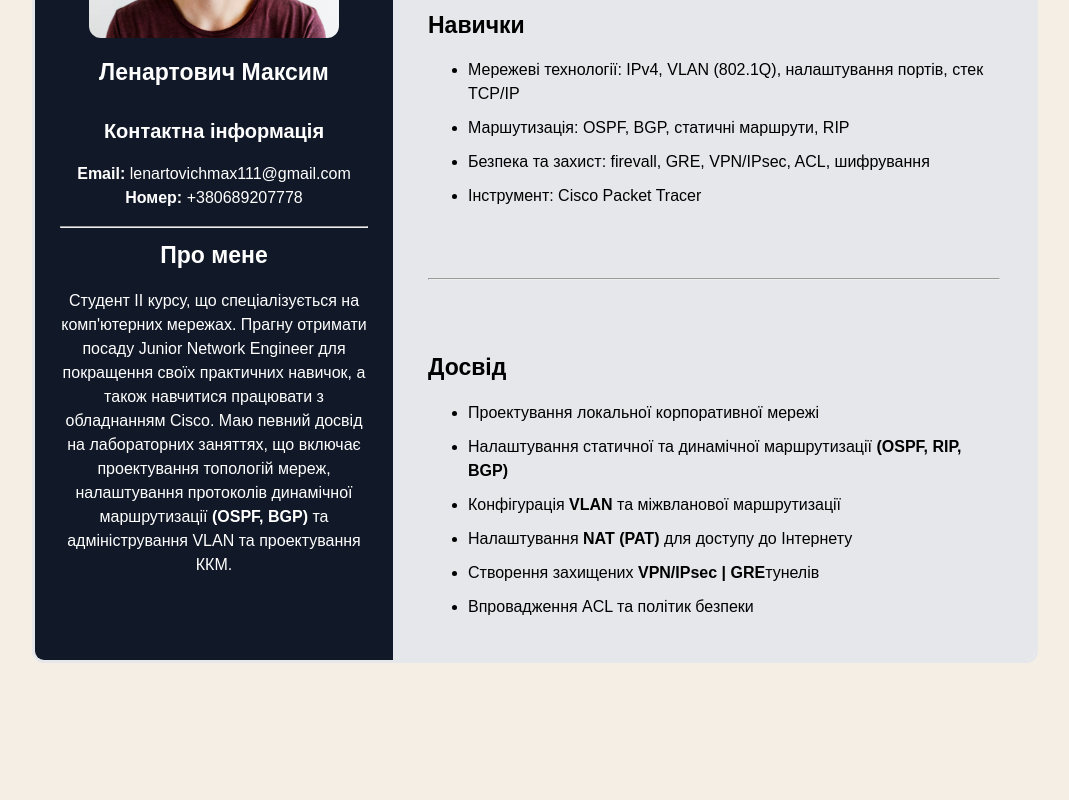
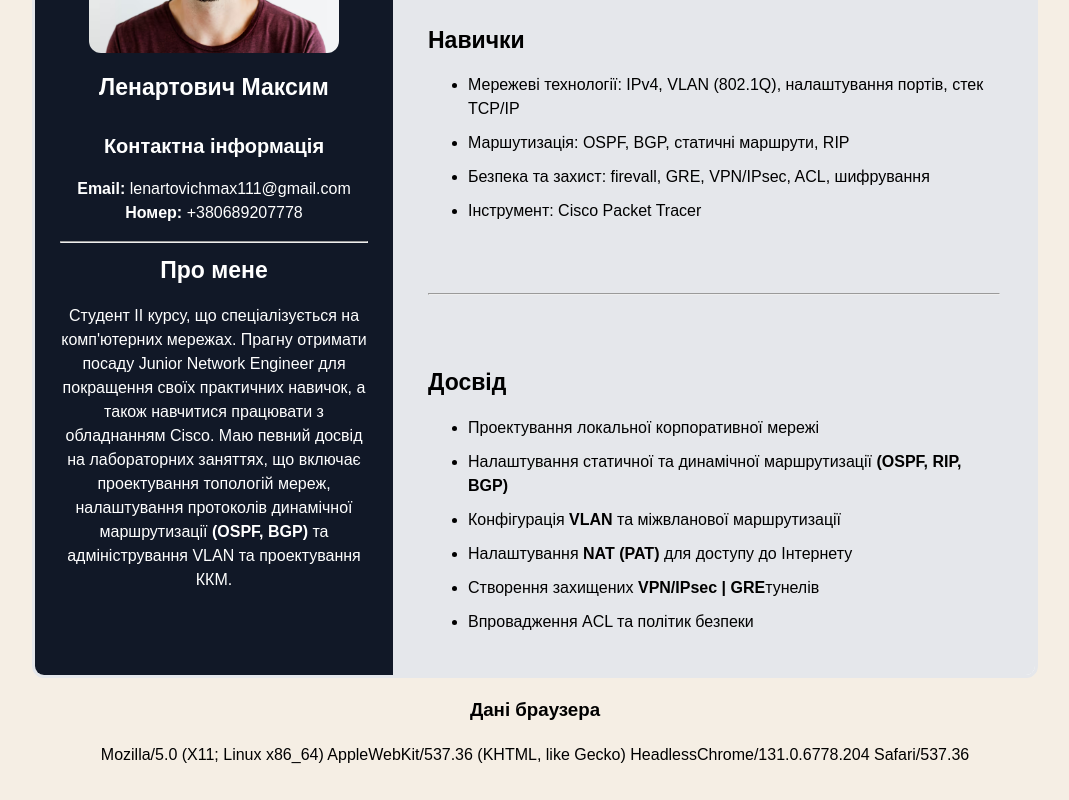
Before and after one commit to lenartovichmax111-glitch/veb, a plain HTML site: page index.html in a window 1280 px wide. Shown: the part 313-1113 px from the top of the page, without its empty margins (105-1174 px from the left). Before the commit the page ends 994 px from the top, so only its background shows below. Drawn offline with Linux system fonts and the light colour scheme.

Commit message:
localstor

```diff
--- a/index.html
+++ b/index.html
@@ -59,6 +59,11 @@
 
     </div>
 
+    <footer id="footer">
+        <h3>Дані браузера</h3>
+        <span id="footer-info"></span>
+    </footer>
 
+    <script src="script.js"></script>
 </body>
 </html>
--- /dev/null
+++ b/script.js
@@ -0,0 +1,6 @@
+let info = navigator.userAgent;
+localStorage.setItem("infoBrowzer", info);
+
+let footer = document.getElementById("footer-info");
+let iB = localStorage.getItem("infoBrowzer");
+footer.innerText = iB;
--- a/style.css
+++ b/style.css
@@ -3,7 +3,7 @@ body{
     background-color: #f5eee4;
     color: #000000;
     line-height: 1.5;
-    padding: 10px;
+   padding: 25px;
 }
 
 .container{
@@ -66,3 +66,8 @@ img {
 .bold-text{
     font-weight: 700;
 }
+
+#footer{
+    text-align: center;
+    margin-top: 1px;
+}
```
Also changed, not shown: 1 other file.
